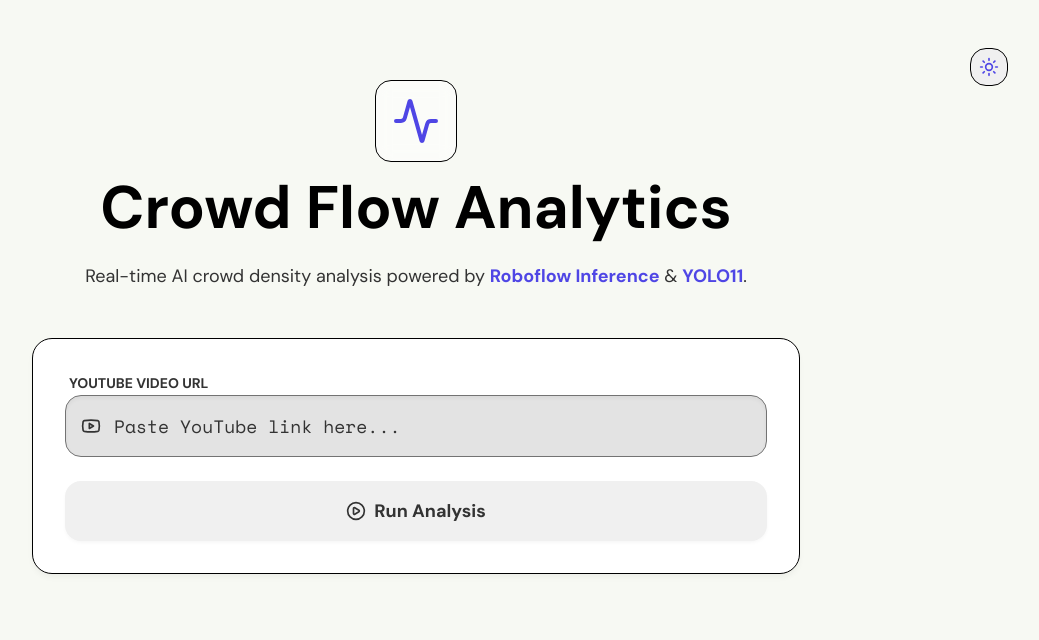
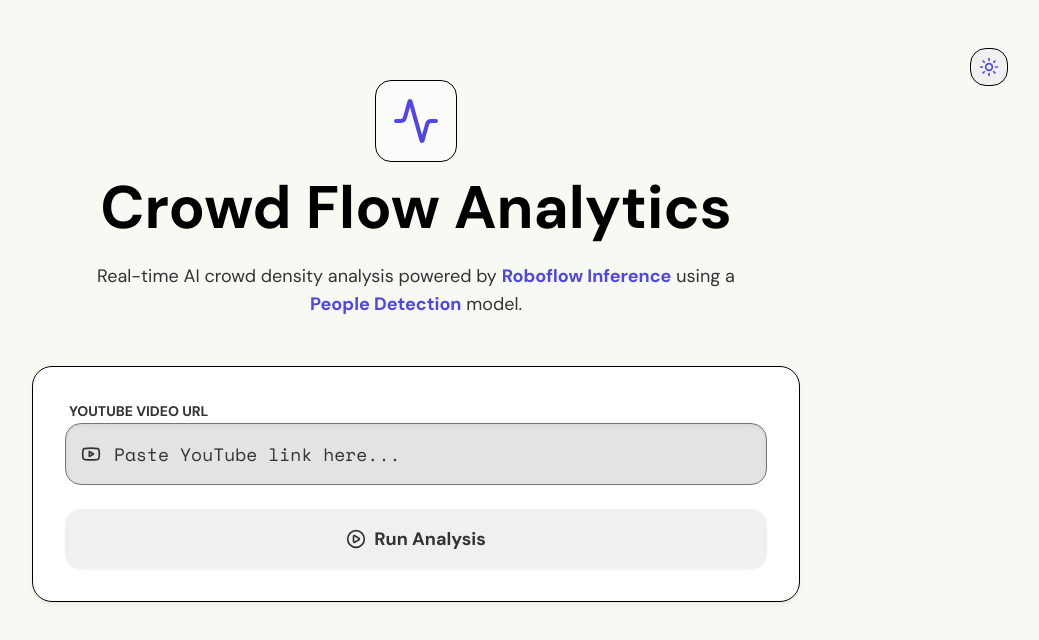
Before and after one commit to gustavoloureirodosreis/Walking-Tours, a Next.js app in the folder frontend/: page / in a window 1280 px wide. Shown: the top 640 px of the page, without its empty margins (224-1263 px from the left). Built offline with nearby package versions, Linux system fonts and the light colour scheme.

Commit message:
fixes mismatch of model naming

```diff
--- a/frontend/app/layout.tsx
+++ b/frontend/app/layout.tsx
@@ -24,7 +24,7 @@ const spaceMono = Space_Mono({
 export const metadata: Metadata = {
   title: "Crowd Density Analytics",
   description:
-    "Real-time crowd flow analysis using Roboflow Inference and YOLO11",
+    "Real-time crowd flow analysis using Roboflow Inference and People Detection model",
 };
 
 export default function RootLayout({
--- a/frontend/app/page.tsx
+++ b/frontend/app/page.tsx
@@ -185,8 +185,10 @@ export default function Home() {
           </h1>
           <p className="text-lg text-muted-foreground max-w-2xl font-sans">
             Real-time AI crowd density analysis powered by{" "}
-            <span className="text-primary font-bold">Roboflow Inference</span> &{" "}
-            <span className="text-primary font-bold">YOLO11</span>.
+            <span className="text-primary font-bold">Roboflow Inference</span>{" "}
+            using a{" "}
+            <span className="text-primary font-bold">People Detection</span>{" "}
+            model.
           </p>
         </header>
 
```
Also changed, not shown: 1 other file (tests, documents, lock files or other folders).
